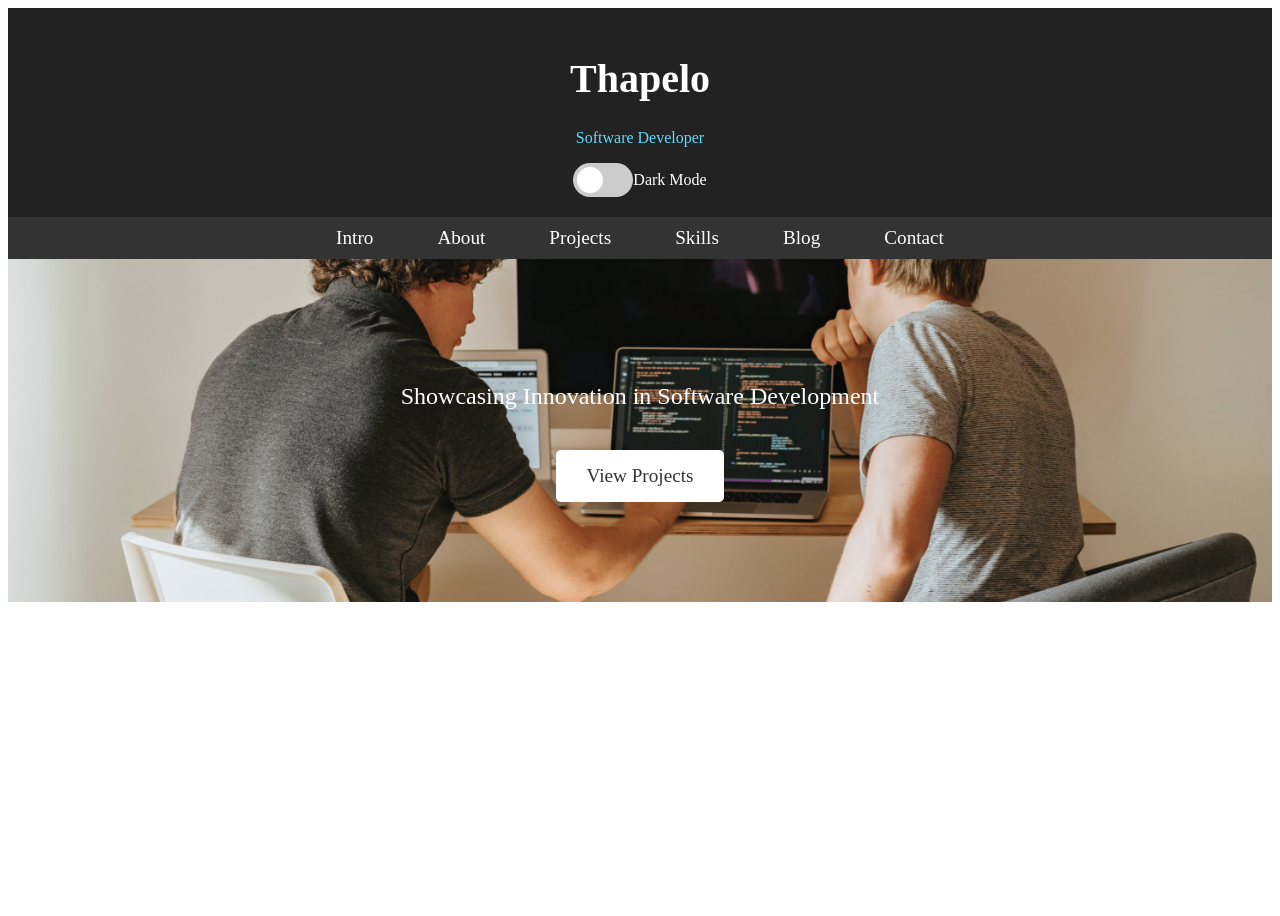
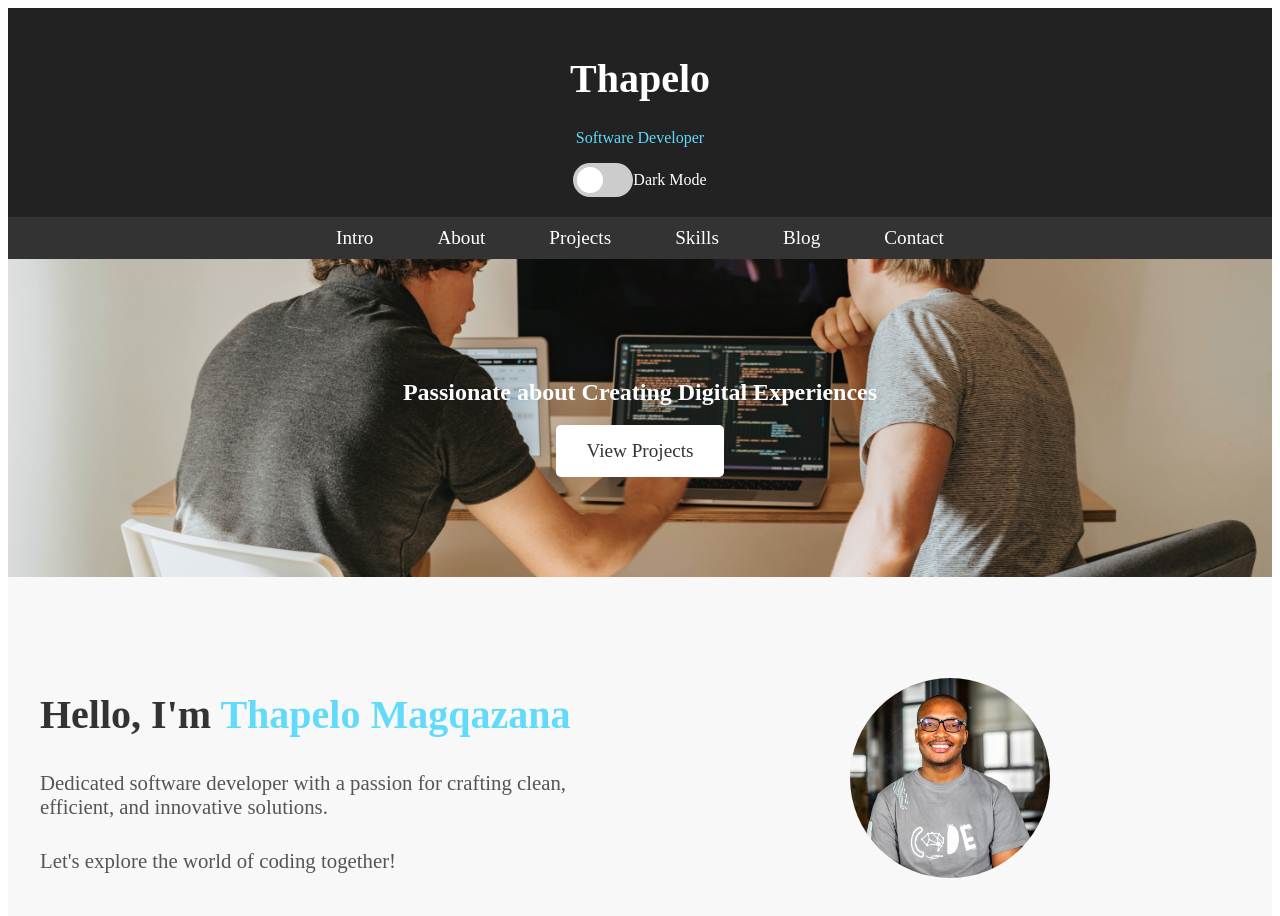
Before and after one commit to thapelomagqazana/portfolio_website, a plain HTML site: page index1.html in a window 1280 px wide. Before the commit the page ends 800 px from the top, so only its background shows below. Drawn offline with Linux system fonts and the light colour scheme; files whose address does not match are found by name.

Commit message:
Added intro section with headshot photo

```diff
--- a/index1.html
+++ b/index1.html
@@ -33,11 +33,21 @@
   <main>
     <section id="hero">
         <!-- <h1>Thapelo</h1> -->
-        <p>Showcasing Innovation in Software Development</p>
+        <h2>Passionate about Creating Digital Experiences</h2>
+        <!-- <p>Showcasing Innovation in Software Development</p> -->
         <a href="#projects">View Projects</a>
     </section>
     <section id="intro">
-      <!-- Intro section content -->
+        <div class="intro-content">
+          <div class="intro-text">
+            <h2>Hello, I'm <span>Thapelo Magqazana</span></h2>
+            <p>Dedicated software developer with a passion for crafting clean, efficient, and innovative solutions.</p>
+            <p>Let's explore the world of coding together!</p>
+          </div>
+          <div class="intro-image">
+            <img src="images/thmagqa022.jpg" alt="Thapelo">
+          </div>
+        </div>
     </section>
     <section id="about">
       <!-- About section content -->
--- a/styles1.css
+++ b/styles1.css
@@ -134,3 +134,50 @@ nav {
     background-color: #333;
     color: #fff;
   }
+
+  /* Intro section styles */
+#intro {
+    background-color: #f8f8f8;
+    padding: 80px 0;
+  }
+
+  .intro-content {
+    display: flex;
+    justify-content: center;
+    align-items: center;
+    max-width: 1200px;
+    margin: 0 auto;
+  }
+
+  .intro-text {
+    flex: 1;
+    text-align: left;
+    padding-right: 40px;
+  }
+
+  .intro-text h2 {
+    font-size: 2.5rem;
+    color: #333;
+  }
+
+  .intro-text h2 span {
+    color: #61dafb; /* Highlight color */
+  }
+
+  .intro-text p {
+    font-size: 1.3rem;
+    color: #555;
+    margin-bottom: 30px;
+  }
+
+  .intro-image {
+    flex: 1;
+    text-align: center;
+  }
+
+  .intro-image img {
+    border-radius: 50%;
+    width: 200px; /* Adjust the size as needed */
+    height: 200px;
+    object-fit: cover;
+  }
```
